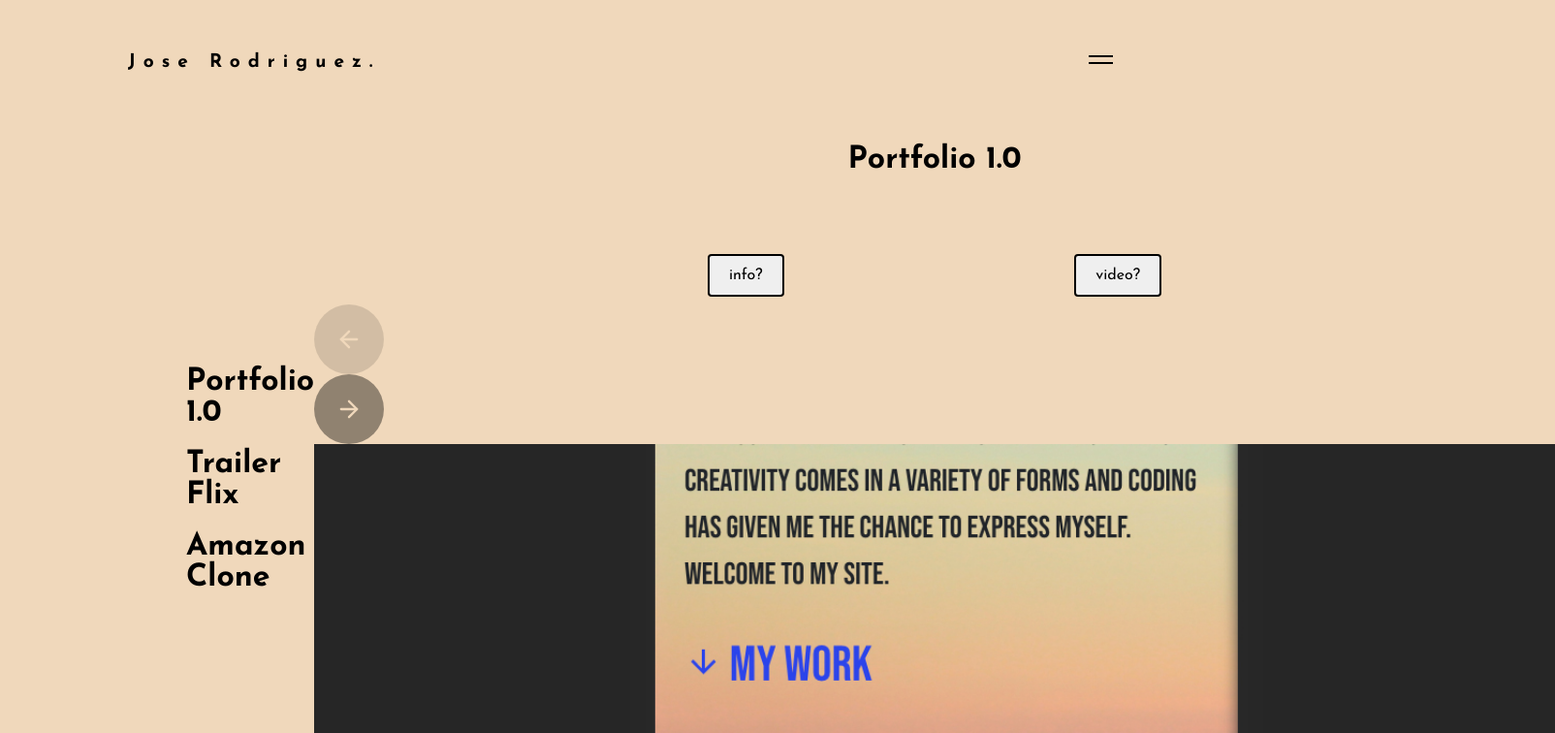
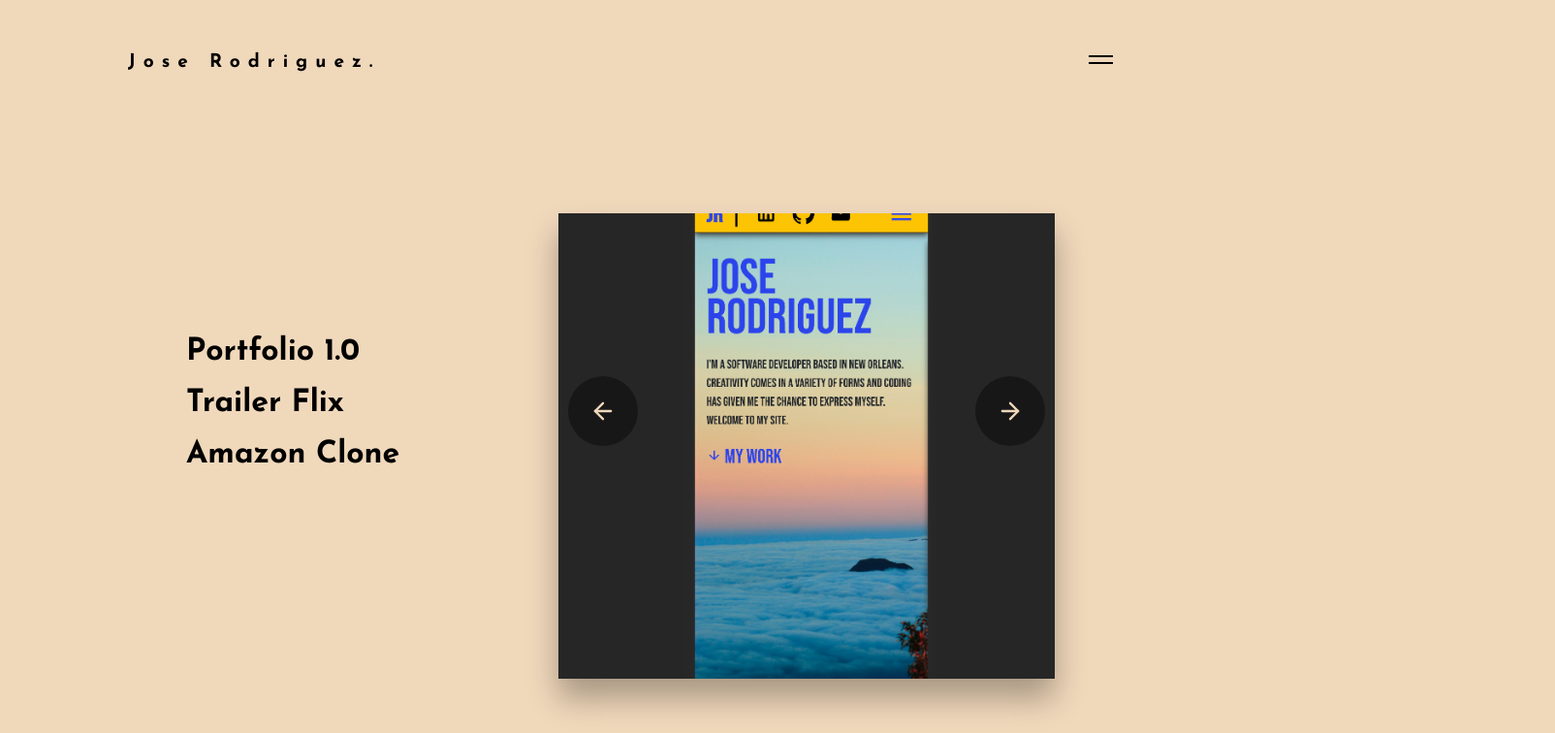
Before and after one commit to josesrodriguez610/Portfolio2.0, a React (Create React App) app: page /projects in a window 1280 px wide. Shown: the top 756 px of the page at 97% size, 1604 px wide, since content can reach past the window. Built offline with nearby package versions, Linux system fonts and the light colour scheme.

Commit message:
(project) working on it

```diff
--- a/src/assets/utils/pictures.js
+++ b/src/assets/utils/pictures.js
@@ -45,3 +45,12 @@
     ],
   },
 ];
+
+export const profileImages = [
+  { id: "1", img: "1b" },
+  { id: "2", img: "1" },
+  { id: "3", img: "2b" },
+  { id: "4", img: "2" },
+  { id: "5", img: "3b" },
+  { id: "6", img: "3" },
+];
--- a/src/components/Cases.js
+++ b/src/components/Cases.js
@@ -2,13 +2,29 @@
 import { ReactComponent as CasesNext } from "../assets/arrow-right.svg";
 import { ReactComponent as CasesPrev } from "../assets/arrow-left.svg";
 
-const Cases = ({ pictures, dimensions, setPictures }) => {
+const Cases = ({
+  pictures,
+  stateProfileImages,
+  dimensions,
+  setPictures,
+  phoneHomePictureCount,
+  setPhoneHomePictureCount,
+}) => {
   const handleChangePicture = (id) => {
     let arr = [...pictures];
     const obj = arr.find((picture) => picture.id === id);
     let [first, ...rest] = obj.img;
     obj.img = [...rest, first];
     setPictures(arr);
+  };
+
+  const handleChangePictureInPhone = () => {
+    let count = phoneHomePictureCount;
+    count += 1;
+    setPhoneHomePictureCount(count);
+    if (count === stateProfileImages.length) {
+      setPhoneHomePictureCount(0);
+    }
   };
 
   return (
@@ -39,15 +55,21 @@
               </div>
             ))
           ) : (
-            <div className="case" key={pictures[0].id}>
-              <div className="case-details">
+            <div
+              className="case"
+              key={stateProfileImages[phoneHomePictureCount].id}
+            >
+              <div
+                className="case-details"
+                onClick={handleChangePictureInPhone}
+              >
                 {/* <span>{caseItem.subtitle}</span>
             <h2>{caseItem.title}</h2> */}
               </div>
               <div className="case-image">
                 <img
-                  src={`${pictures[0].img[0]}.jpg`}
-                  alt={pictures[0].title}
+                  src={`${stateProfileImages[phoneHomePictureCount].img}.jpg`}
+                  alt={stateProfileImages[phoneHomePictureCount].img}
                 />
               </div>
             </div>
--- a/src/components/Project.js
+++ b/src/components/Project.js
@@ -8,64 +8,48 @@
   applicationPictureCount,
   setApplicationPictureCount,
 }) => {
-  const [disabledRight, setDisabledRight] = useState("");
-  const [disabledLeft, setDisabledLeft] = useState("disabled");
-
-  console.log(application, "<= project application");
   const handlePictureRight = () => {
-    let length = application.img.length - 1;
-
+    let length = application.img.length;
     let count = applicationPictureCount;
     count += 1;
-    setDisabledLeft("");
     setApplicationPictureCount(count);
     if (count === length) {
-      setDisabledRight("disabled");
+      setApplicationPictureCount(0);
     }
   };
 
   const handlePictureLeft = () => {
+    let length = application.img.length;
     let count = applicationPictureCount;
-    if (count !== 0) {
-      setDisabledLeft("");
     count -= 1;
     setApplicationPictureCount(count);
-    }
-    if (count === 0) {
-      setDisabledLeft("disabled");
-      setDisabledRight("");
+    if (count === -1) {
+      setApplicationPictureCount(length - 1);
     }
   };
 
   return (
     <div className="project">
-      <h1>{application.title}</h1>
-      <div className="projects__buttons">
+      {/* <h1>{application.title}</h1> */}
+      {/* <div className="projects__buttons">
         <Button title="info?" />
         <Button title="video?" />
-      </div>
+      </div> */}
       <div className="case-image">
-        <div
-          onClick={handlePictureLeft}
-          className={`cases-arrow prev ${disabledLeft}`}
-        >
+        <div className="arrows">
+          <div onClick={handlePictureLeft} className="cases-arrow prev">
             <CasesPrev />
           </div>
-        <div
-          onClick={handlePictureRight}
-          className={`cases-arrow next ${disabledRight}`}
-        >
+          <div onClick={handlePictureRight} className="cases-arrow next">
             <CasesNext />
           </div>
+        </div>
+        <div>
           <img
-          style={{
-            width: "100vw",
-            height: "50vh",
-            objectFit: "cover",
-          }}
             src={`${application?.img[applicationPictureCount]}.jpg`}
             alt={application?.title}
           />
+        </div>
       </div>
     </div>
   );
--- a/src/pages/Home.js
+++ b/src/pages/Home.js
@@ -4,6 +4,7 @@
 import Cases from "../components/Cases";
 import IntroOverlay from "../components/IntroOverlay";
 import { headshots } from "../assets/utils/pictures.js";
+import { profileImages } from "../assets/utils/pictures.js";
 
 let tl = gsap.timeline();
 
@@ -19,6 +20,8 @@
   const [animationComplete, setAnimationComplete] = useState(false);
   const [colorIndexCount, setColorIndexCount] = useState(0);
   const [stateHeadshots, setStateHeadshots] = useState(headshots);
+  const [stateProfileImages, setStateProfileImages] = useState(profileImages);
+  const [phoneHomePictureCount, setPhoneHomePictureCount] = useState(0);
 
   const homeAnimation = (completeAnimation) => {
     tl.from(".line span", {
@@ -62,7 +65,6 @@
       });
   };
 
-  console.log(showNav);
   const completeAnimation = () => {
     setAnimationComplete(true);
     setHomeAnimationOnce(true);
@@ -107,6 +109,9 @@
         setAdjustHomeAtNav={setAdjustHomeAtNav}
       />
       <Cases
+        stateProfileImages={stateProfileImages}
+        phoneHomePictureCount={phoneHomePictureCount}
+        setPhoneHomePictureCount={setPhoneHomePictureCount}
         colorIndexCount={colorIndexCount}
         setColorIndexCount={setColorIndexCount}
         dimensions={dimensions}
--- a/src/pages/Projects.js
+++ b/src/pages/Projects.js
@@ -10,9 +10,6 @@
     setApplication(application);
     setApplicationPictureCount(0);
   };
-
-  console.log(application, "<== application");
-  console.log(applicationPictureCount, "<== count");
 
   return (
     <div className="page">
--- a/src/styles/components/navigation.scss
+++ b/src/styles/components/navigation.scss
@@ -72,6 +72,9 @@
           padding: 0;
           width: 50%;
           &:nth-child(2) {
+            @include media("<=tablet") {
+              text-align: center;
+            }
             @include media("<=654px") {
               text-align: center;
             }
--- a/src/styles/pages/Projects.scss
+++ b/src/styles/pages/Projects.scss
@@ -42,7 +42,33 @@
         margin-top: 4%;
       }
 
+      .case-image {
+        img {
+          width: 40vw;
+          height: 60vh;
+          object-fit: cover;
+
+          box-shadow: 0 20px 30px rgba(0, 0, 0, 0.3);
+          @include media("<=phone") {
+            width: 100vw;
+            height: 62vh;
+            border-radius: 0;
+          }
+        }
+        .arrows {
+          padding: 10px;
+          display: flex;
+          justify-content: space-between;
+          position: relative;
+          top: 290px;
+          @include media("<=desktop") {
+            top: 250px;
+          }
+          @include media("<=tablet") {
+            top: 260px;
+          }
           .cases-arrow {
+            cursor: pointer;
             background: rgba(0, 0, 0, 0.4);
             height: 72px;
             width: 72px;
@@ -63,3 +89,5 @@
         }
       }
     }
+  }
+}
```
Lines whose indentation alone changed are shown as unchanged.
